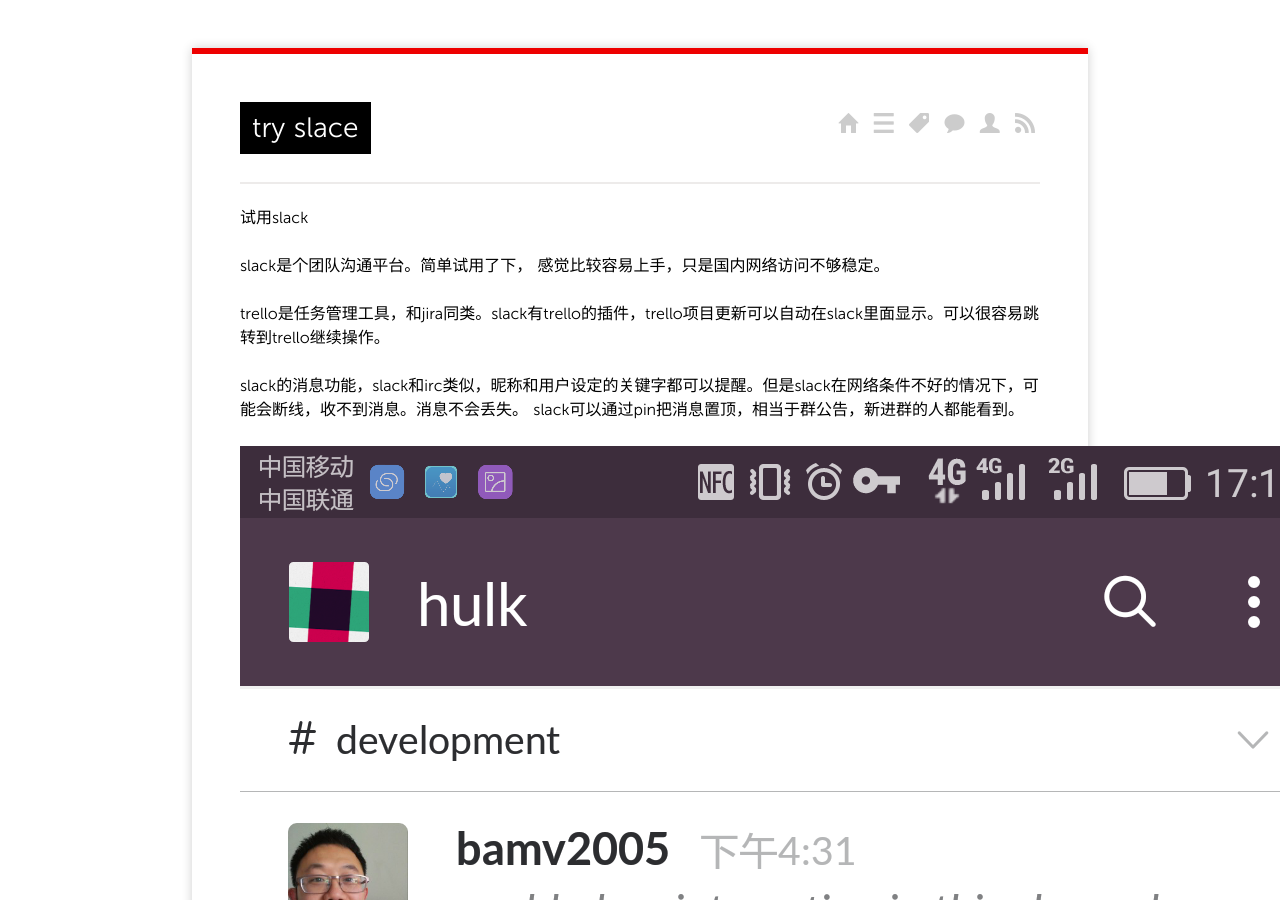
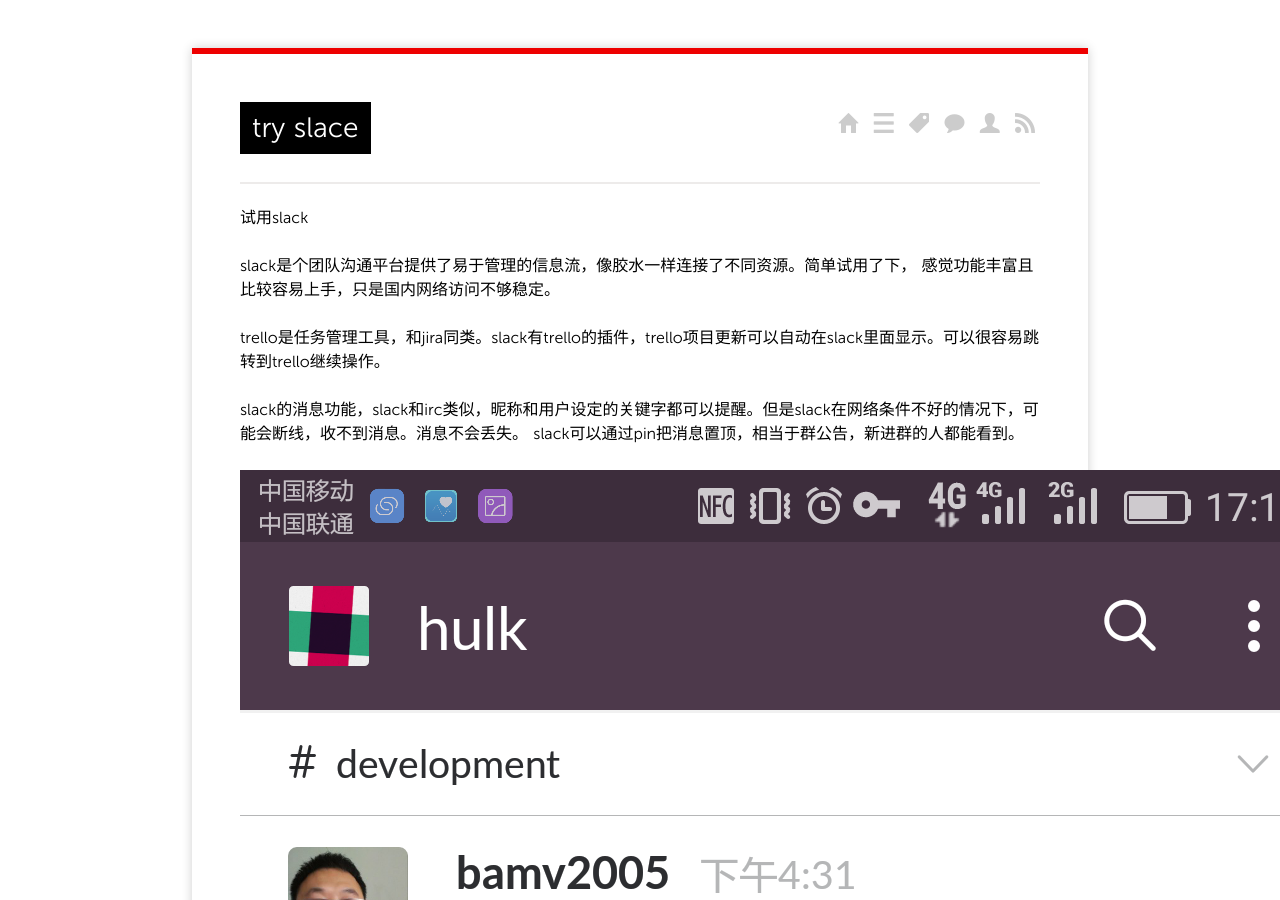
Before and after one commit to bjzhang/bjzhang.github.io, a Jekyll site: the page built from _posts/2016/2016-09-06-try-slack.md, in a window 1280 px wide and 900 px high. Built offline with Jekyll 4.4.1, drawn with Linux system fonts in a browser that asks for light colours; Markdown is read by kramdown in place of the engine named in the settings; comment, search, counter and statistics services are not loaded; some of the changed text lies outside the part shown.

Commit message:
temp, rebase later

```diff
--- a/_posts/2016/2016-09-06-try-slack.md
+++ b/_posts/2016/2016-09-06-try-slack.md
@@ -7,7 +7,7 @@
 
 试用slack
 
-slack是个团队沟通平台。简单试用了下， 感觉比较容易上手，只是国内网络访问不够稳定。
+slack是个团队沟通平台提供了易于管理的信息流，像胶水一样连接了不同资源。简单试用了下， 感觉功能丰富且比较容易上手，只是国内网络访问不够稳定。
 
 trello是任务管理工具，和jira同类。slack有trello的插件，trello项目更新可以自动在slack里面显示。可以很容易跳转到trello继续操作。
 
@@ -22,3 +22,5 @@
 ![slack trello]({{site.url}}/public/images/slack_project_management/Screenshot_2016-09-06-17-10-38.png)
 
 slack的帮助很方便，输入英文单词可以找到自己的信息。
+
+slack的android app比网页和桌面应用也了部分功能，例如无法把public channel传为private，但基本不影响日常使用。
```
